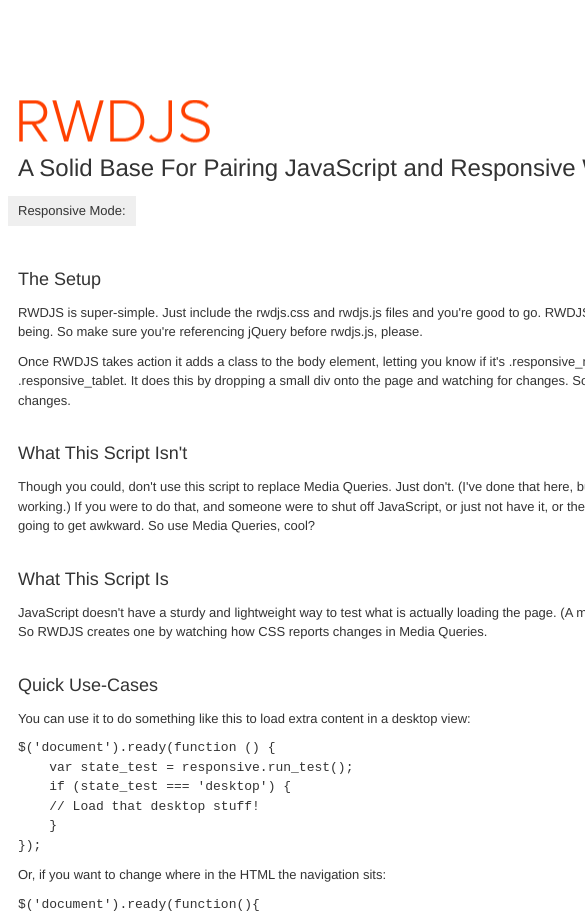
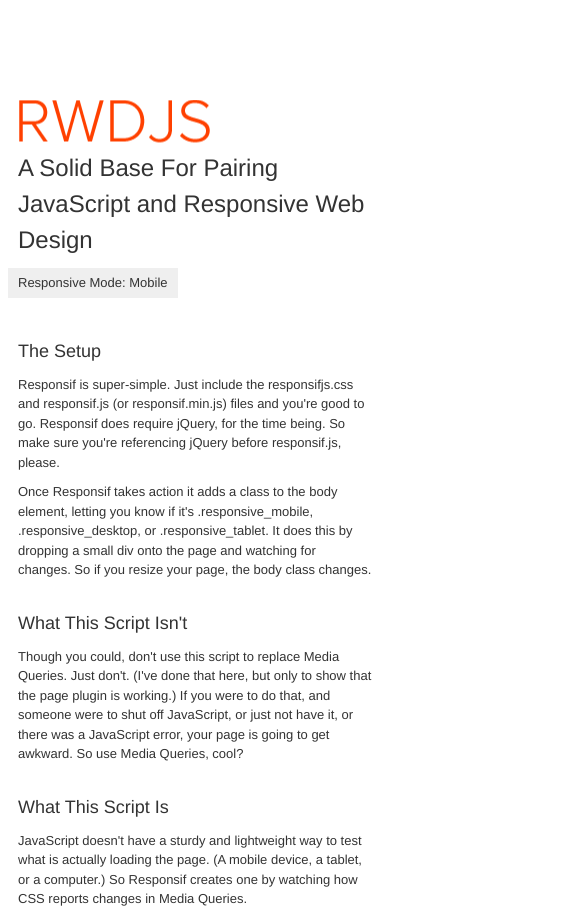
Before and after one commit to davidbrooks/responsif, a website: page index.html in a window 390 px wide. Shown: the top 912 px of the page, 585 px wide, since content can reach past the window. Drawn offline with Linux system fonts and the light colour scheme.

Commit message:
Changes references from old files to new. Missed in initial push.

```diff
--- a/index.html
+++ b/index.html
@@ -3,29 +3,29 @@
 <head>
     <meta charset="utf-8" />
     <meta name="viewport" content="initial-scale=1, maximum-scale=1, user-scalable=no, width=device-width" />
-    <title>RWDJS - A Solid Base For Pairing JavaScript and Responsive Web Design</title>
-    <link href="_css/rwdjs.css" rel="stylesheet" />
+    <title>Responsif - A Solid Base For Pairing JavaScript and Responsive Web Design</title>
+    <link href="_css/responsifjs.css" rel="stylesheet" />
     <link href="_css/demo.css" rel="stylesheet" />
     <script src="_js/jquery-1.8.3.min.js"></script>
-    <script src="_js/rwdjs.js"></script>
+    <script src="_js/responsif.js"></script>
 </head>
 <body>
   <div class="wrapper">
     <div id="head" class="fragment">
         <div id="branding">
-            <div id="logo">RWDJS</div>
+            <div id="logo">Responsif</div>
             <h1>A Solid Base For Pairing JavaScript and Responsive Web Design</h1>
         </div>
         <p class="blocked">Responsive Mode: <span class="mobile_show">Mobile</span> <span class="tablet_show">Tablet</span> <span class="desktop_show">Desktop</span></p>
     </div><!-- /#head -->
     <div id="content" class="fragment">
         <h2>The Setup</h2>
-        <p>RWDJS is super-simple. Just include the rwdjs.css and rwdjs.js files and you're good to go. RWDJS does require jQuery, for the time being. So make sure you're referencing jQuery before rwdjs.js, please.</p>
-        <p>Once RWDJS takes action it adds a class to the body element, letting you know if it's .responsive_mobile, .responsive_desktop, or .responsive_tablet. It does this by dropping a small div onto the page and watching for changes. So if you resize your page, the body class changes.</p>
+        <p>Responsif is super-simple. Just include the responsifjs.css and responsif.js (or responsif.min.js) files and you're good to go. Responsif does require jQuery, for the time being. So make sure you're referencing jQuery before responsif.js, please.</p>
+        <p>Once Responsif takes action it adds a class to the body element, letting you know if it's .responsive_mobile, .responsive_desktop, or .responsive_tablet. It does this by dropping a small div onto the page and watching for changes. So if you resize your page, the body class changes.</p>
         <h2>What This Script Isn't</h2>
         <p>Though you could, don't use this script to replace Media Queries. Just don't. (I've done that here, but only to show that the page plugin is working.) If you were to do that, and someone were to shut off JavaScript, or just not have it, or there was a JavaScript error, your page is going to get awkward. So use Media Queries, cool?</p>
         <h2>What This Script Is</h2>
-        <p>JavaScript doesn't have a sturdy and lightweight way to test what is actually loading the page. (A mobile device, a tablet, or a computer.) So RWDJS creates one by watching how CSS reports changes in Media Queries.</p>
+        <p>JavaScript doesn't have a sturdy and lightweight way to test what is actually loading the page. (A mobile device, a tablet, or a computer.) So Responsif creates one by watching how CSS reports changes in Media Queries.</p>
         <h2>Quick Use-Cases</h2>
         <p>You can use it to do something like this to load extra content in a desktop view:</p>
         <pre><code>$('document').ready(function () {
```
Also changed, not shown: README.md.
